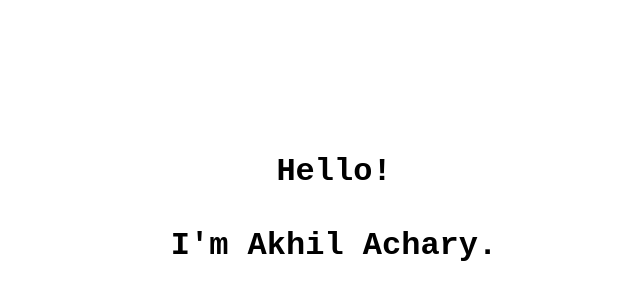
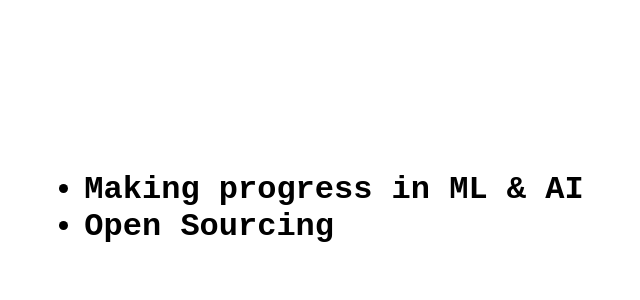
Before and after one commit to 0018akhil/0018akhil.github.io, a plain HTML site: page index.html in a window 1280 px wide. Shown: the part 192-492 px from the top of the page, without its empty margins (306-946 px from the left). Drawn offline with nearby package versions, Linux system fonts and the light colour scheme.

Commit message:
Added fadeIn and fadeOut effect

```diff
--- a/index.html
+++ b/index.html
@@ -25,18 +25,48 @@
             align-items: center;
             justify-content: center;
         }
+
+        .intro {
+            text-align: center;
+        }
+
+        .about {
+            display: none;
+        }
     </style>
+    <script src="https://ajax.googleapis.com/ajax/libs/jquery/3.6.4/jquery.min.js"></script>
 </head>
 
 <body>
     <div class="mainPage">
-        <h1>Hello!</h1>
-        <br>
-        <h2>I'm Akhil Achary.</h2>
+        <div class="about">
+            <ul>
+                <li>Making progress in ML & AI</li>
+                <li>Open Sourcing</li>
+            </ul>
+        </div>
+
     </div>
 
     <script>
+        $(document).ready(function () {
 
+            var classIntro = $('<div>').addClass("intro").html("<h1>Hello!</h1><br><h2>I'm Akhil Achary.</h2><br>").hide()
+            $(".mainPage").append(classIntro)
+
+            var progressBar = $('<div>').addClass("progress-bar")
+
+            setTimeout(() => {
+                classIntro.slideDown()
+            }, 700)
+
+            setTimeout(() => {
+                $('.intro').fadeOut(() => {
+                    $(this).remove();
+                    $('.about').fadeIn()
+                })
+            }, 3000)
+        });
     </script>
 </body>
 
```
